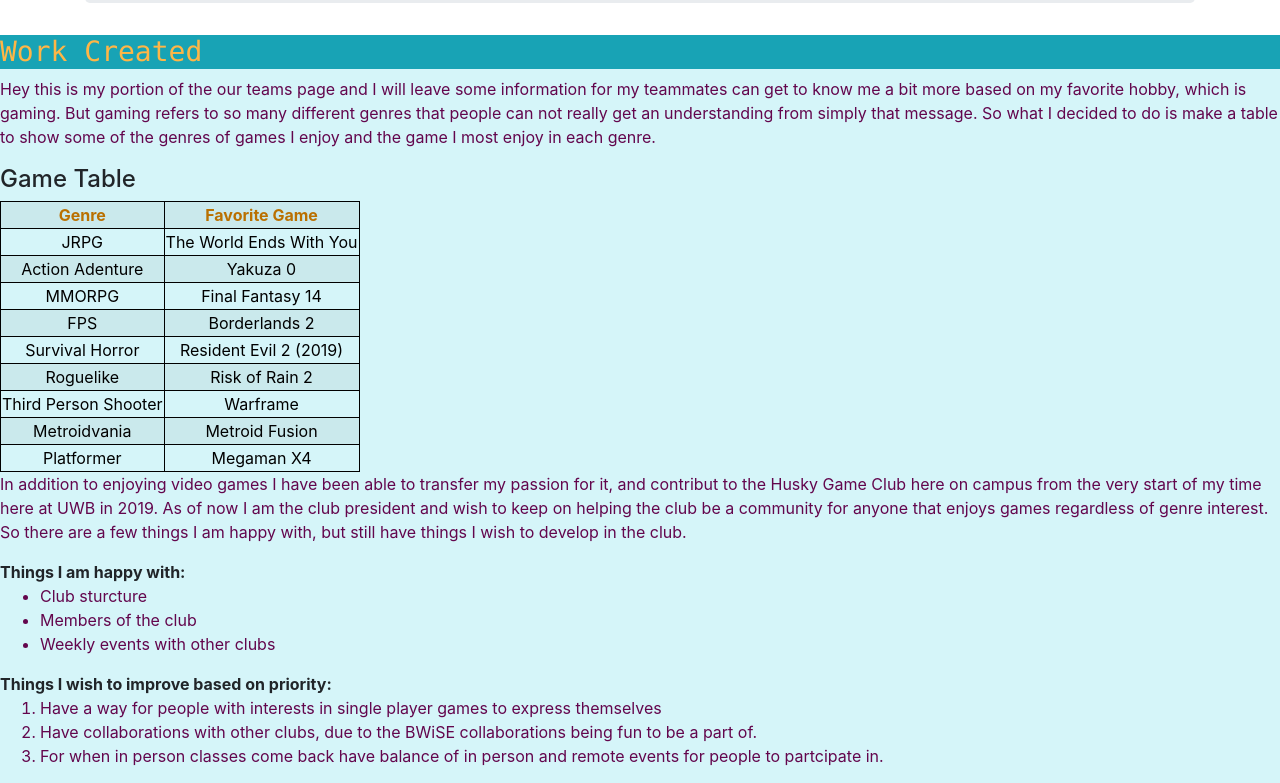
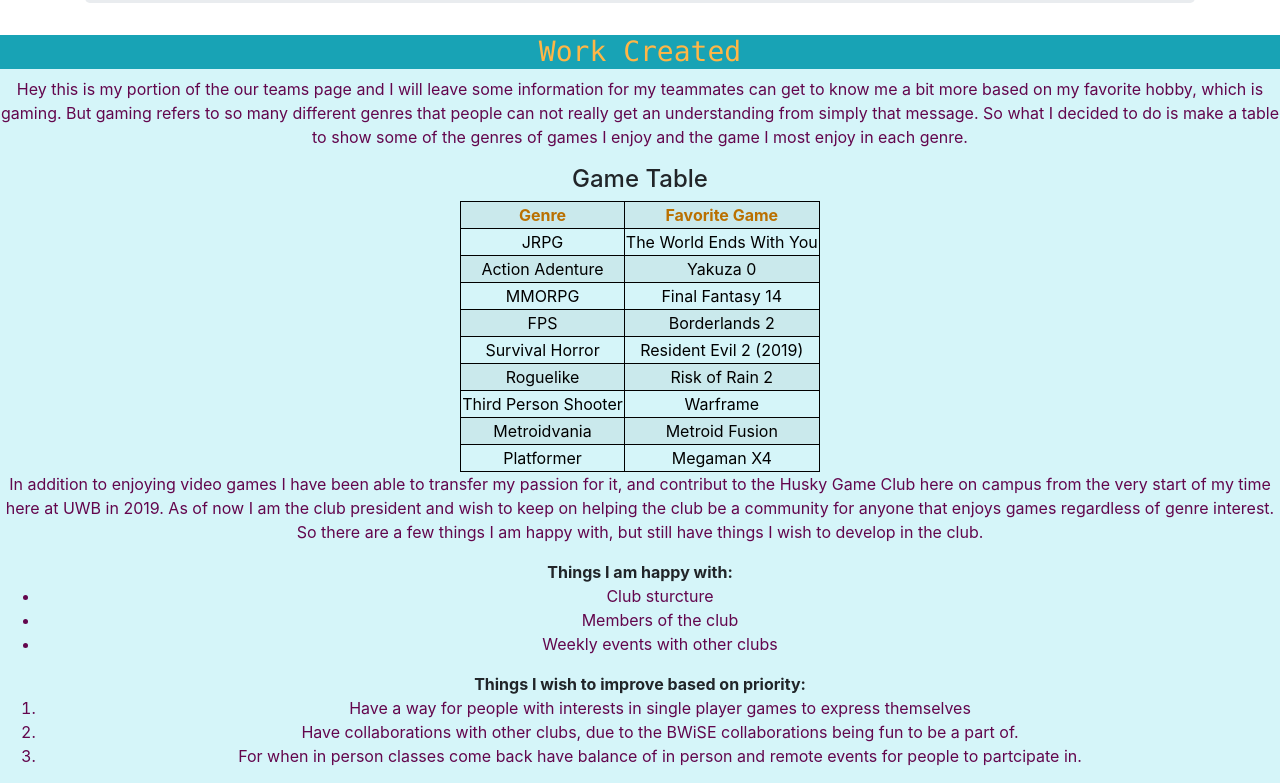
Before and after one commit to Hitigome/hitigome.github.io, a plain HTML site: page kevin.html in a window 1280 px wide. Shown: the part 237-1020 px from the top of the page. Drawn offline with nearby package versions, Linux system fonts and the light colour scheme.

Commit message:
Kevin Test Change 4

```diff
--- a/css/kevin.css
+++ b/css/kevin.css
@@ -2,7 +2,8 @@
     background-color: #18a3b5;
     font-family: "Lucida Console", Lucida, monospace;
     text-transform: Normal;
-    color:#ffb646
+    color:#ffb646;
+    text-align: center;
 
 }
 
@@ -15,11 +16,20 @@
     color: #63064d
 }
 
+.kevinList {
+    color: #63064d;
+    text-align: center;
+}
+
 .kevinParagraph {
+    text-align: center;
     color: #63064d
+
 }
 
 #kevinTable {
+    margin-left: auto;
+    margin-right: auto;
     text-align: center;
     color: black;
 }
--- a/kevin.html
+++ b/kevin.html
@@ -63,7 +63,7 @@
             decided to do is make a table to show some of the genres of games I enjoy and the game I most enjoy in each
             genre.</p>
 
-        <h4>Game Table</h4>
+        <h4 style="text-align: center;">Game Table</h4>
 
         <table class="table-striped" id="kevinTable">
             <tr>
@@ -123,17 +123,17 @@
             games regardless of genre interest. So there are a few things I am happy with, but still have things I wish
             to develop in the club.</p>
 
-        <div><strong>Things I am happy with:</strong></div>
+        <div style="text-align: center;"><strong>Things I am happy with:</strong></div>
 
-        <ul style="color: #63064d;">
+        <ul class="kevinList">
             <li>Club sturcture</li>
             <li>Members of the club</li>
             <li>Weekly events with other clubs</li>
         </ul>
 
-        <div><strong>Things I wish to improve based on priority:</strong></div>
+        <div style="text-align: center;"><strong>Things I wish to improve based on priority:</strong></div>
 
-        <ol style="color: #63064d;">
+        <ol class="kevinList">
             <li>Have a way for people with interests in single player games to express themselves</li>
             <li>Have collaborations with other clubs, due to the BWiSE collaborations being fun to be a part of.</li>
             <li>For when in person classes come back have balance of in person and remote events for people to
```
